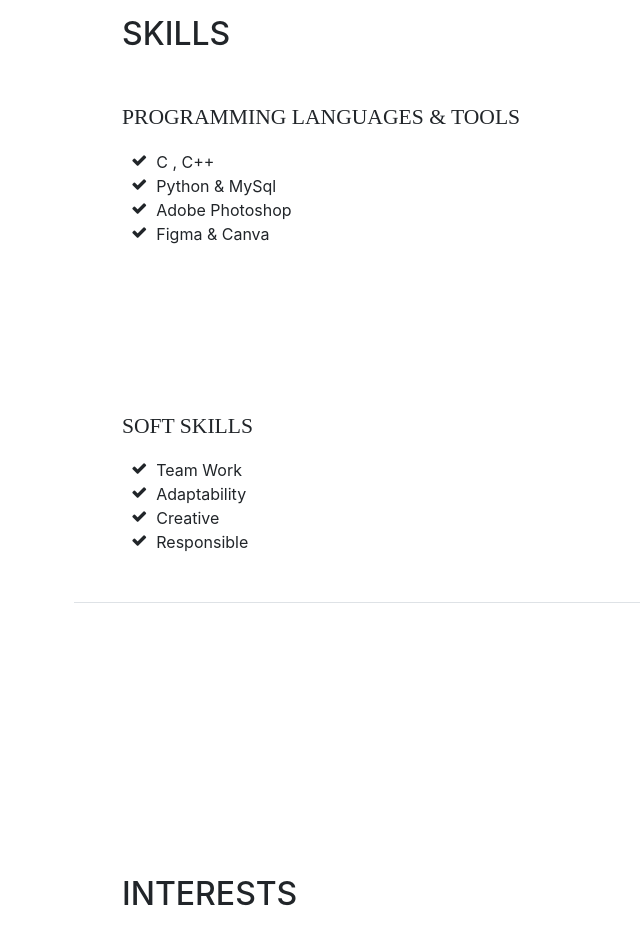
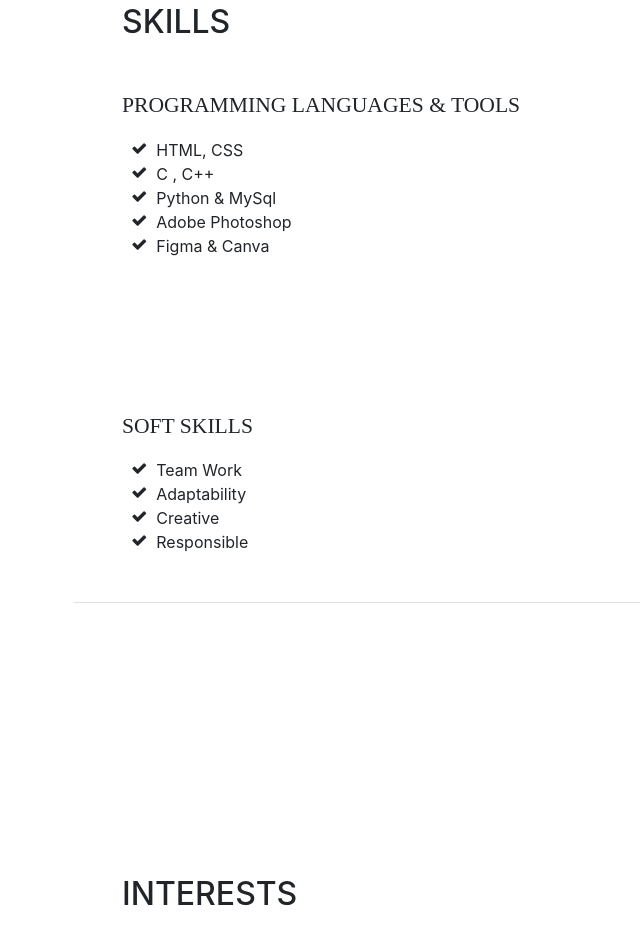
Before and after one commit to raghav453/resume, a website with bundled scripts: page index.html in a window 1280 px wide. Shown: the part 3397-4335 px from the top of the page, without its empty margins (198-838 px from the left). Built offline with nearby package versions, Linux system fonts and the light colour scheme; a web font is replaced by a local one.

Commit message:
Update index.html

```diff
--- a/index.html
+++ b/index.html
@@ -219,6 +219,10 @@
           <ul class="fa-ul mb-0">
             <li>
               <i class="fa-li fa fa-check"></i>
+              HTML, CSS</li>
+            <li>
+            <li>
+              <i class="fa-li fa fa-check"></i>
               C , C++</li>
             <li>
               <i class="fa-li fa fa-check"></i>
```
